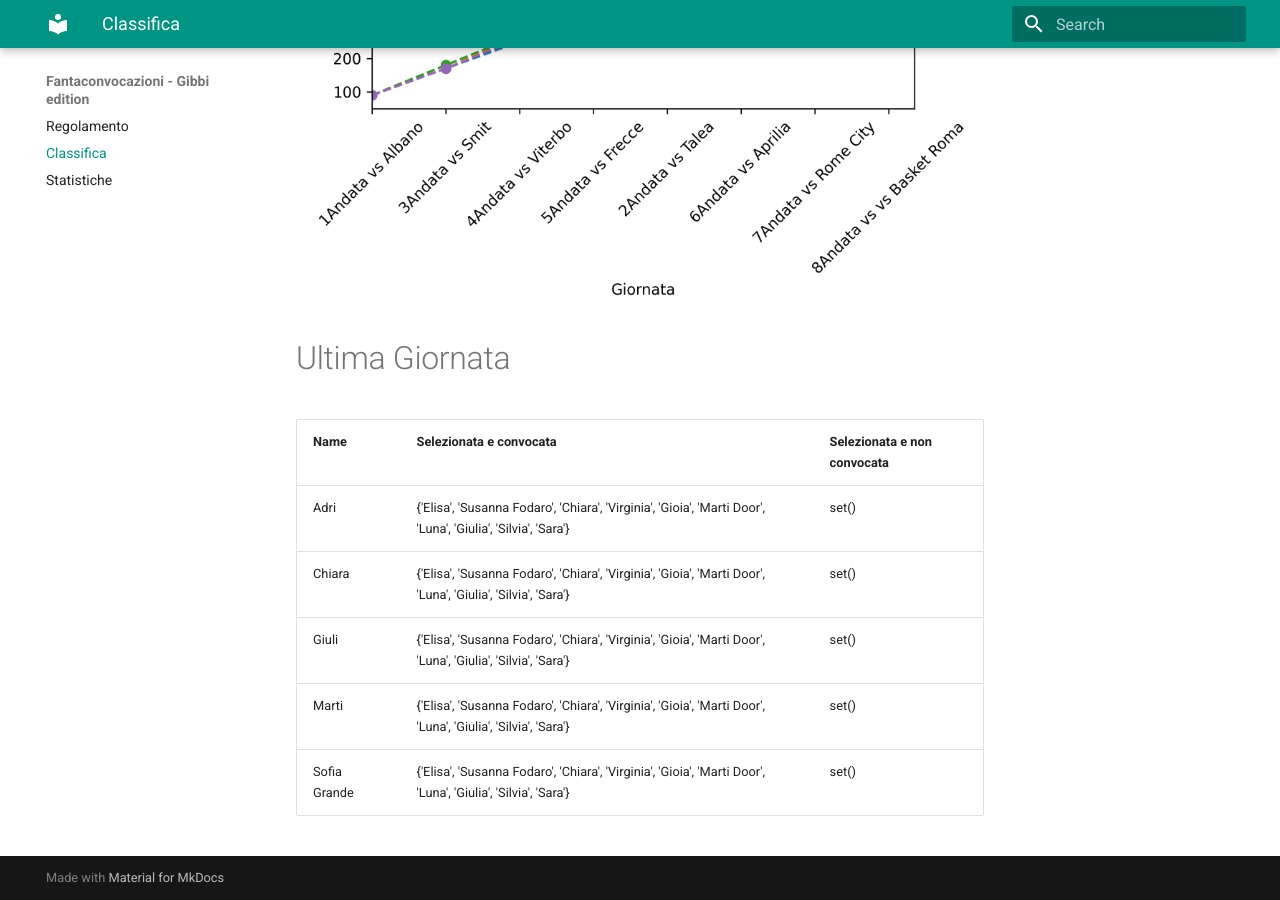
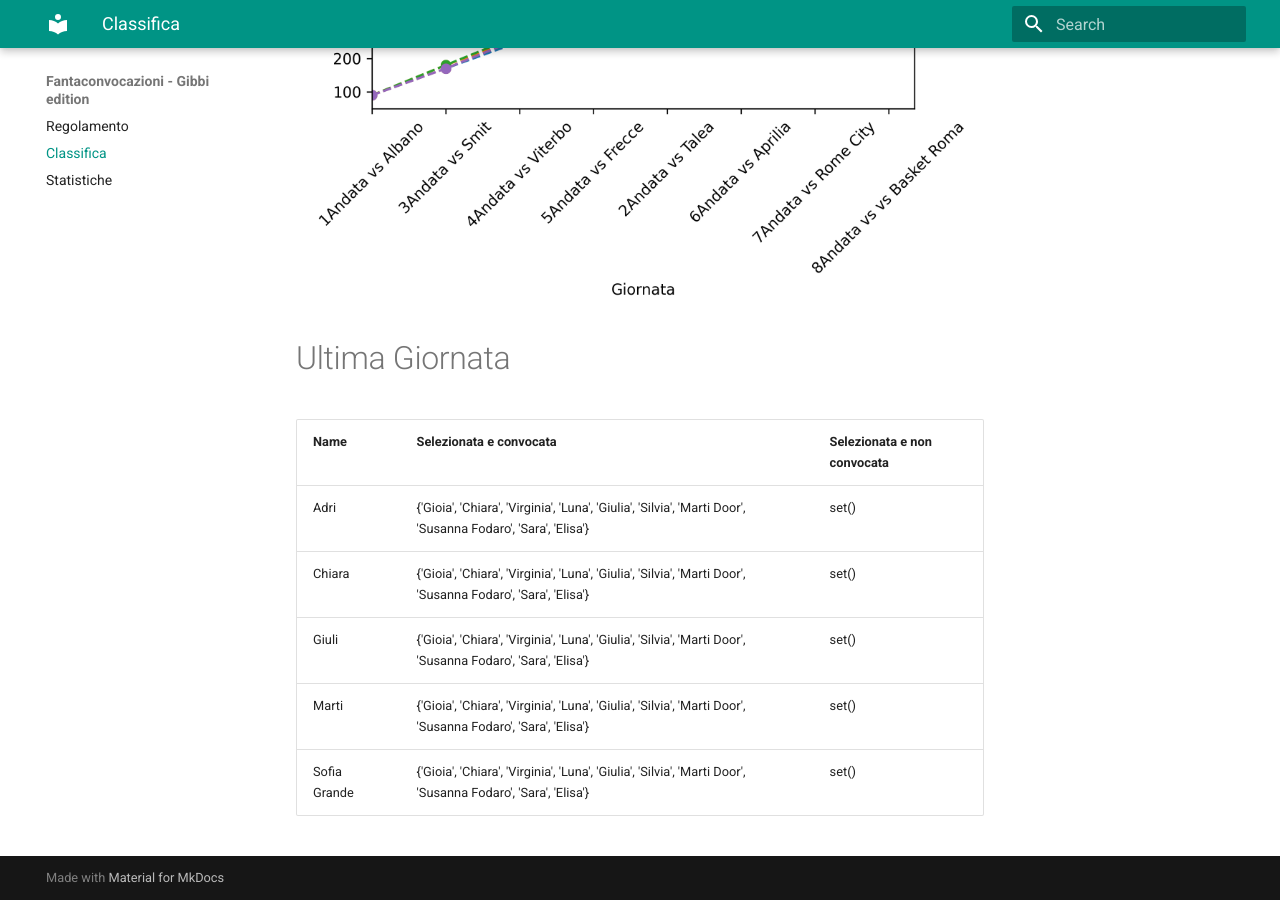
Before and after one commit to martinig94/fantagibbi, an MkDocs documentation site: the page built from docs/Classifica.md, in a window 1280 px wide and 900 px high, scrolled down 810 px. Built offline with MkDocs 1.6.1 and Material for MkDocs 9.7.7, drawn with Linux system fonts in a browser that asks for light colours.

Commit message:
Auto-update from main.py

```diff
--- a/docs/Classifica.md
+++ b/docs/Classifica.md
@@ -18,9 +18,9 @@
 <!-- START_TABLE CORRECT -->
 | Name         | Selezionata e convocata                                                                                      | Selezionata e non convocata   |
 |:-------------|:-------------------------------------------------------------------------------------------------------------|:------------------------------|
-| Adri         | {'Elisa', 'Susanna Fodaro', 'Chiara', 'Virginia', 'Gioia', 'Marti Door', 'Luna', 'Giulia', 'Silvia', 'Sara'} | set()                         |
-| Chiara       | {'Elisa', 'Susanna Fodaro', 'Chiara', 'Virginia', 'Gioia', 'Marti Door', 'Luna', 'Giulia', 'Silvia', 'Sara'} | set()                         |
-| Giuli        | {'Elisa', 'Susanna Fodaro', 'Chiara', 'Virginia', 'Gioia', 'Marti Door', 'Luna', 'Giulia', 'Silvia', 'Sara'} | set()                         |
-| Marti        | {'Elisa', 'Susanna Fodaro', 'Chiara', 'Virginia', 'Gioia', 'Marti Door', 'Luna', 'Giulia', 'Silvia', 'Sara'} | set()                         |
-| Sofia Grande | {'Elisa', 'Susanna Fodaro', 'Chiara', 'Virginia', 'Gioia', 'Marti Door', 'Luna', 'Giulia', 'Silvia', 'Sara'} | set()                         |
+| Adri         | {'Gioia', 'Chiara', 'Virginia', 'Luna', 'Giulia', 'Silvia', 'Marti Door', 'Susanna Fodaro', 'Sara', 'Elisa'} | set()                         |
+| Chiara       | {'Gioia', 'Chiara', 'Virginia', 'Luna', 'Giulia', 'Silvia', 'Marti Door', 'Susanna Fodaro', 'Sara', 'Elisa'} | set()                         |
+| Giuli        | {'Gioia', 'Chiara', 'Virginia', 'Luna', 'Giulia', 'Silvia', 'Marti Door', 'Susanna Fodaro', 'Sara', 'Elisa'} | set()                         |
+| Marti        | {'Gioia', 'Chiara', 'Virginia', 'Luna', 'Giulia', 'Silvia', 'Marti Door', 'Susanna Fodaro', 'Sara', 'Elisa'} | set()                         |
+| Sofia Grande | {'Gioia', 'Chiara', 'Virginia', 'Luna', 'Giulia', 'Silvia', 'Marti Door', 'Susanna Fodaro', 'Sara', 'Elisa'} | set()                         |
 <!-- END_TABLE CORRECT -->
```
